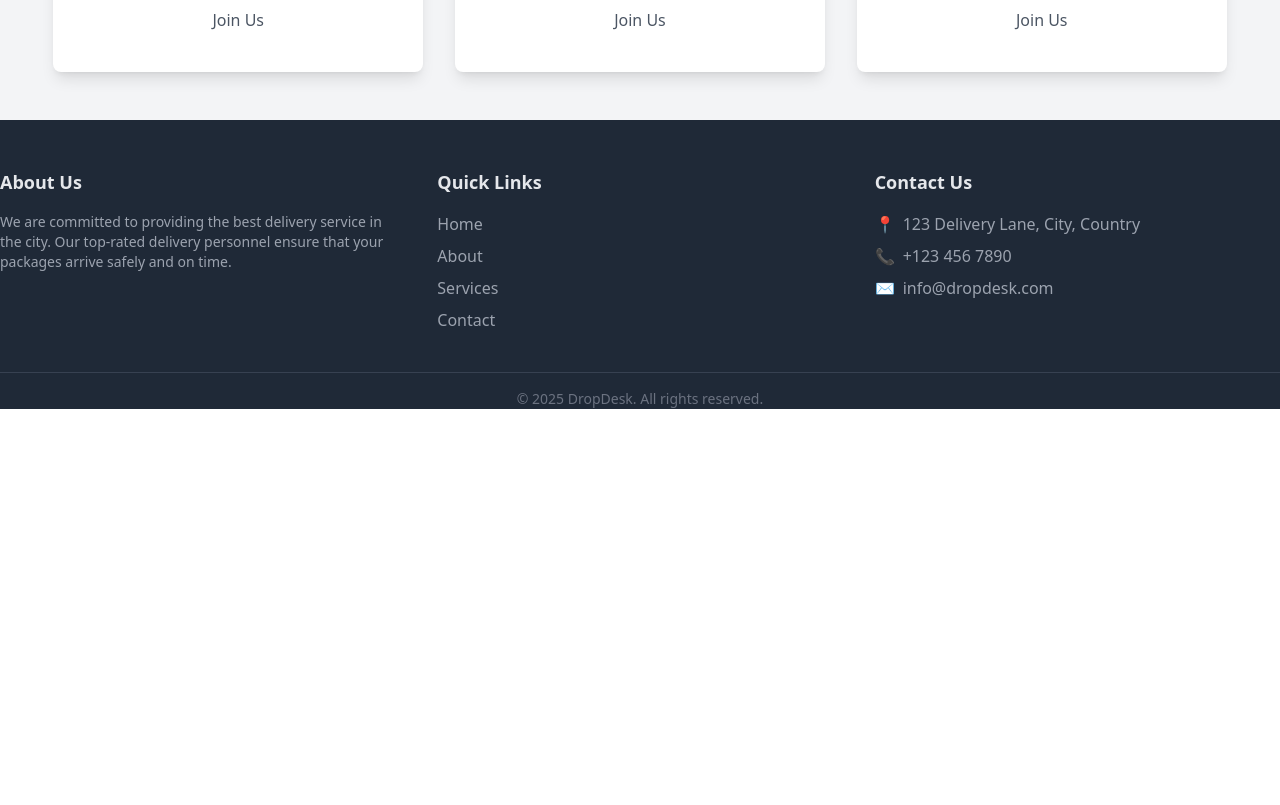
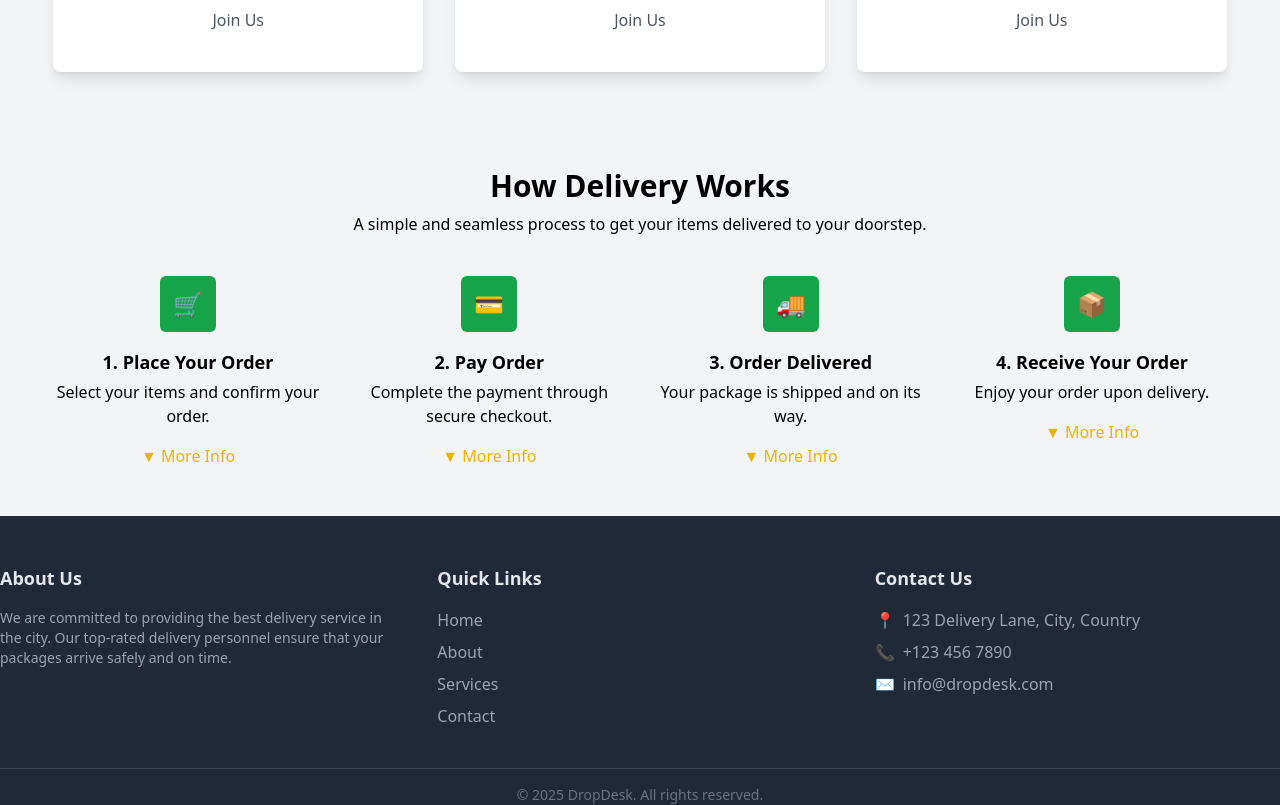
Before and after one commit to mdibrahimofc/parcel-managements-client, a React (Vite) app: page / in a window 1280 px wide. Shown: the part 2300-3105 px from the top of the page. Before the commit the page ends 2709 px from the top, so only its background shows below. Built offline with nearby package versions, Linux system fonts and the light colour scheme; no server answers.

Commit message:
added a section deliveryproccess

```diff
--- /dev/null
+++ b/src/components/Home/DeliveryProcess.jsx
@@ -0,0 +1,59 @@
+import React from "react";
+
+const DeliveryProcess = () => {
+  const steps = [
+    {
+      id: 1,
+      title: "Place Your Order",
+      description: "Select your items and confirm your order.",
+      icon: "🛒",
+    },
+    {
+      id: 2,
+      title: "Pay Order",
+      description: "Complete the payment through secure checkout.",
+      icon: "💳",
+    },
+    {
+      id: 3,
+      title: "Order Delivered",
+      description: "Your package is shipped and on its way.",
+      icon: "🚚",
+    },
+    {
+      id: 4,
+      title: "Receive Your Order",
+      description: "Enjoy your order upon delivery.",
+      icon: "📦",
+    },
+  ];
+
+  return (
+    <section className="bg-gray-100 dark:bg-gray-900 text-black dark:text-white py-12">
+      <div className="w-11/12 mx-auto text-center">
+        <h2 className="text-3xl font-bold">How Delivery Works</h2>
+        <p className="mt-2 mb-10">
+          A simple and seamless process to get your items delivered to your doorstep.
+        </p>
+        <div className="grid grid-cols-1 sm:grid-cols-2 md:grid-cols-4 gap-8">
+          {steps.map((step) => (
+            <div key={step.id} className="text-center">
+              <div className="flex justify-center">
+                <div className="w-14 h-14 flex items-center justify-center bg-green-600 text-white text-2xl rounded-md">
+                  {step.icon}
+                </div>
+              </div>
+              <h3 className="mt-4 text-lg font-semibold">{step.id}. {step.title}</h3>
+              <p className="mt-1">{step.description}</p>
+              <button className="mt-4 text-yellow-500 hover:text-yellow-600 flex items-center mx-auto">
+                ▼ More Info
+              </button>
+            </div>
+          ))}
+        </div>
+      </div>
+    </section>
+  );
+};
+
+export default DeliveryProcess;
--- a/src/pages/Home/Home.jsx
+++ b/src/pages/Home/Home.jsx
@@ -1,4 +1,5 @@
 import Banner from '@/components/Home/Banner'
+import DeliveryProcess from '@/components/Home/DeliveryProcess'
 import DeliverySection from '@/components/Home/DeliverySection'
 import Feauture from '@/components/Home/Feauture'
 import JoinTheCrew from '@/components/Home/JoinTheCrew'
@@ -18,6 +19,7 @@
       <DeliverySection/>
       <TopDeliveryMen/>
       <JoinTheCrew/>
+      <DeliveryProcess/>
     </div>
   )
 }
```
